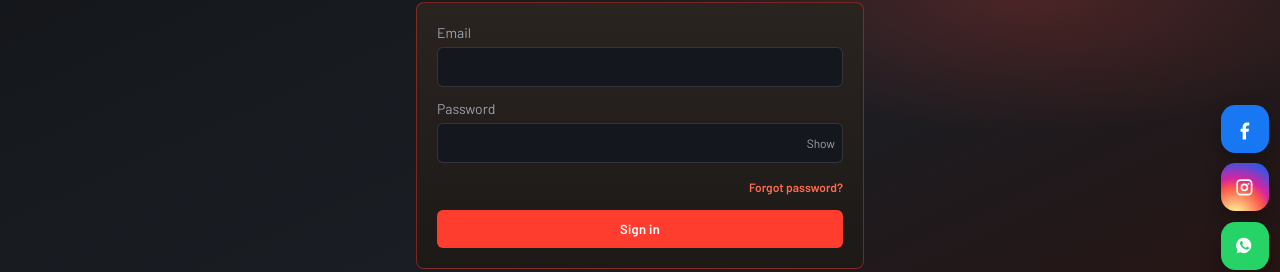
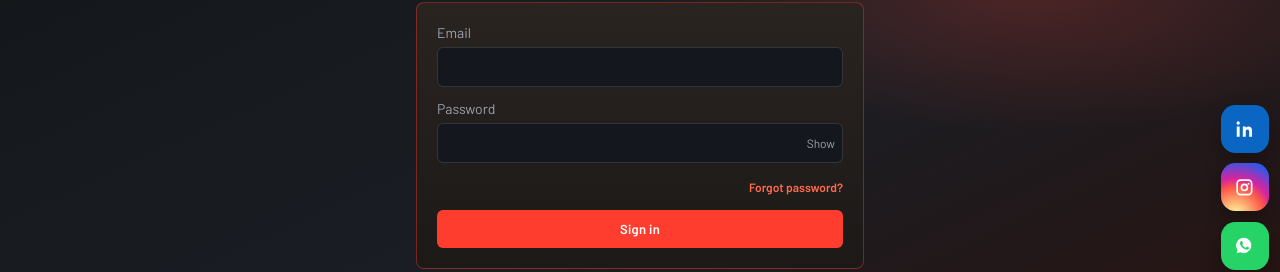
Before and after one commit to Dhanudc/uscl-website, a React (Vite) app in the folder client/: page /signin in a window 1280 px wide. Shown: the part 231-503 px from the top of the page. Built offline with nearby package versions, Linux system fonts and the light colour scheme; no server answers.

Commit message:
Add registration open/closed setting and coming soon page

```diff
--- a/client/src/components/SocialSideDock.jsx
+++ b/client/src/components/SocialSideDock.jsx
@@ -11,12 +11,12 @@ function socialHref(socials, label) {
   return href && href !== "#" ? href : "";
 }
 
-function FacebookMark() {
+function LinkedInMark() {
   return (
     <svg viewBox="0 0 24 24" aria-hidden="true">
       <path
         fill="#fff"
-        d="M14.6 8.2h2.1V5.4h-2.1c-2.6 0-4.3 1.6-4.3 4.3v1.7H8.3v2.9h2v7.4h3.3v-7.4h2.4l.5-2.9h-2.9V9.9c0-.9.4-1.7 1.6-1.7Z"
+        d="M7.4 9.3H4.6V19h2.8V9.3ZM6 4.2A1.6 1.6 0 1 0 6 7.4 1.6 1.6 0 0 0 6 4.2ZM19.4 19h-2.8v-4.7c0-1.3-.5-2.1-1.6-2.1-.9 0-1.4.6-1.6 1.2-.1.2-.1.5-.1.8V19h-2.8s.04-8.8 0-9.7h2.8v1.4c.4-.6 1.1-1.5 2.7-1.5 2 0 3.4 1.3 3.4 4.1V19Z"
       />
     </svg>
   );
@@ -66,13 +66,13 @@ export default function SocialSideDock() {
     setPos(readStoredPos());
   }, []);
 
-  const facebook = socialHref(socials, "facebook");
+  const linkedin = socialHref(socials, "linkedin");
   const instagram = socialHref(socials, "instagram");
   const whatsapp =
     (isHttpUrl(whatsappGroupUrl) ? whatsappGroupUrl.trim() : "") || phoneToWhatsAppHref(contact.phone);
 
   const items = [
-    { key: "facebook", href: facebook, label: "Facebook", className: "is-facebook", icon: <FacebookMark /> },
+    { key: "linkedin", href: linkedin, label: "LinkedIn", className: "is-linkedin", icon: <LinkedInMark /> },
     { key: "instagram", href: instagram, label: "Instagram", className: "is-instagram", icon: <InstagramMark /> },
     { key: "whatsapp", href: whatsapp, label: "WhatsApp", className: "is-whatsapp", icon: <WhatsAppMark /> },
   ];
--- a/client/src/index.css
+++ b/client/src/index.css
@@ -2459,8 +2459,8 @@ video {
   filter: brightness(1.06);
 }
 
-.social-side-dock__btn.is-facebook {
-  background: #1877f2;
+.social-side-dock__btn.is-linkedin {
+  background: #0a66c2;
 }
 
 .social-side-dock__btn.is-instagram {
```
